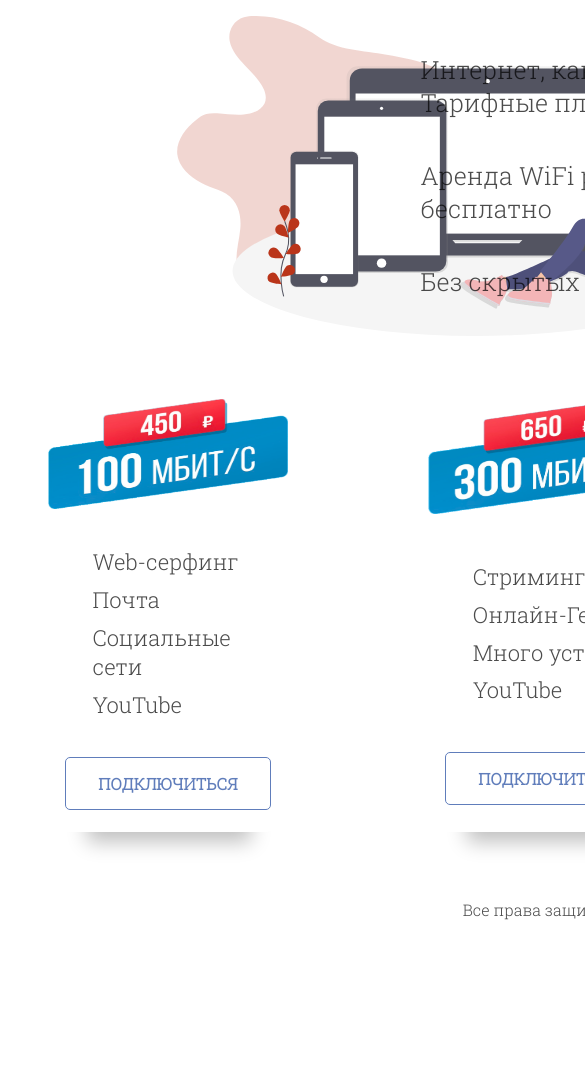
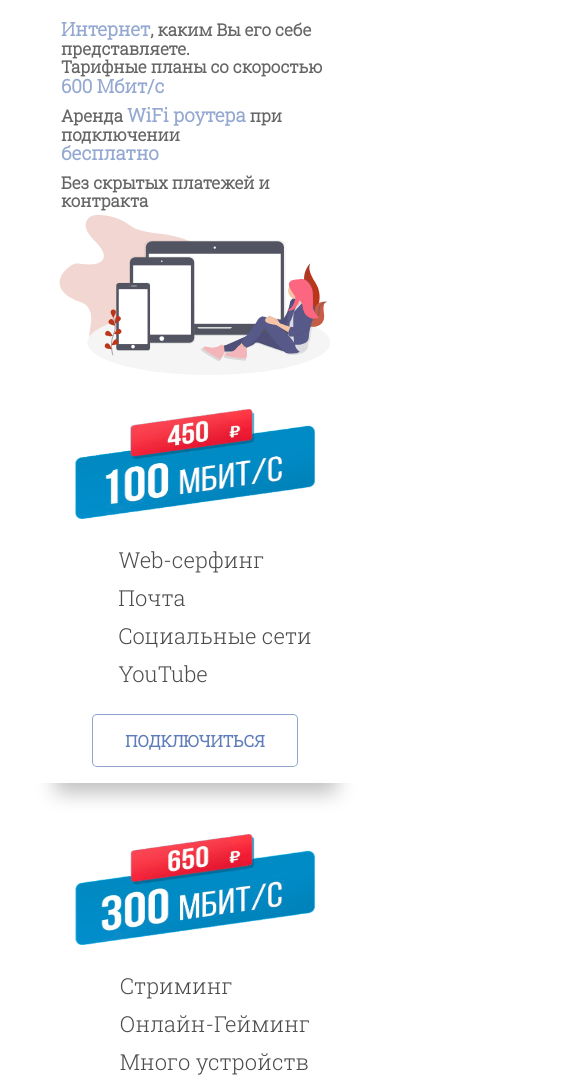
Before and after one commit to anatoly-c/landing_page, a plain HTML site: page index.html in a window 390 px wide. Shown: the part 90-1177 px from the top of the page, 585 px wide, since content can reach past the window. Before the commit the page ends 1053 px from the top, so only its background shows below. Drawn offline with Linux system fonts and the light colour scheme.

Commit message:
adding css for smartphones

```diff
--- a/index.css
+++ b/index.css
@@ -1,5 +1,7 @@
 @import url('https://fonts.googleapis.com/css2?family=Roboto+Slab:wght@100;300&display=swap');
 /*font-family: 'Roboto Slab', serif;*/
+
+/*------------css for desctop-----------------*/
 
 body{
 	font-family: 'Roboto Slab', serif;
@@ -33,6 +35,153 @@ body{
 	background-position: left;
 	background-size: 50em 20em;
 	margin-top: 2em;
+	/*margin-right: 10em;
+	margin-left: 10em;*/
+	height: auto;
+
+}
+
+.hero ul{
+	font-family: 'Roboto Slab', serif;
+	font-weight: 300;
+	font-size: 25px;
+	list-style-type: none;
+	margin-right: 2em;
+	text-decoration-style: none;
+	opacity: 0.7;
+}
+
+.hero ul li{
+	padding: 0.8em;
+}
+
+.hero ul li .point{
+	font-style: oblique 5deg;
+	color: #4f70b4;
+	font-size: 1.11em;
+}
+
+.price{
+	grid-column: 2 / 3;
+	display: grid;
+	grid-template-columns: repeat(3, 1fr);
+	grid-gap: 140px;
+	margin-top: 3em;
+}
+
+.cards{
+	display: flex;
+	flex-direction: column;
+	justify-content: space-around;
+	align-items: center;
+	/*box-shadow: -10px 0px 35px 2px rgba(133, 133, 133, 1);*/
+	box-shadow: 1px 48px 19px -38px #c0c0c0;
+	border-radius: .8em;
+}
+
+.price .cards img{
+	width: 15em;
+	height: 7em;
+}
+
+.price .cards ul{
+	font-family: 'Roboto Slab', serif;
+	font-weight: 300;
+	font-size: 22px;
+	opacity: .7;
+	list-style-type: none;
+}
+
+.price .cards ul li{
+	padding: 0.2em;
+}
+
+.price .cards form{
+	margin-bottom: 1em;
+}
+.cards:hover{
+	transform: scale(1.1);
+}
+
+.footer{
+	grid-column: 1 / 4;
+	display: flex;
+	justify-content: center;
+	align-items: center;
+	opacity: .7;
+	/*border-top: 2px solid rgba(1, 0, 0, .2);*/
+	margin-top: 2em;
+}
+
+button{
+font-family: 'Roboto Slab', serif;
+font-weight: 600;
+opacity: .9;
+display: block;
+margin: auto;
+background-color: white;
+border: 1.2px rgba(79, 112, 180, 0.7) solid;
+color: #4f70b4;
+padding: 15px 32px;
+text-align: center;
+text-decoration: none;
+font-size: 16px;
+cursor: pointer;
+border-radius: 5px;
+}
+
+button:active{
+font-family: 'Roboto Slab', serif;
+display: block;
+margin: auto;
+background-color: #4f70b4;
+border: none;
+color: white;
+transition: .03s;
+padding: 15px 32px;
+text-align: center;
+text-decoration: none;
+font-size: 16px;
+cursor: pointer;
+border-radius: 5px;
+}
+
+/*------------css for smartphon-----------------*/
+
+@media screen and (max-width: 500){
+
+	body{
+		font-family: 'Roboto Slab', serif;
+		display: grid;
+		grid-template-columns: 1fr;
+		grid-template-rows: 0.5fr 6fr 8fr 2fr;
+		margin-left: 0;
+		margin-right:  0;
+	}
+
+	.nav_bar{
+		grid-column: 1 / 2;
+		display: grid;
+		grid-template-columns: 1fr;
+		border-bottom: 2px solid rgba(1, 0, 0, .2)
+	}
+
+	.nav_bar img{
+		width: 10.3em;
+		height: 3em;
+		padding-bottom: 0.5em;
+	}
+
+.hero{
+	grid-column: 1 / 2;
+	display: flex;
+	justify-content: flex-end;
+	align-items: flex-start;
+	background-image: url("images/hero.svg");
+	background-repeat: no-repeat;
+	background-position: left;
+	background-size: 10em 4em;
+	margin-top: 2em;
 	height: auto;
 }
 
@@ -51,10 +200,10 @@ body{
 }
 
 .price{
-	grid-column: 2 / 3;
+	grid-column: 1 / 2;
 	display: grid;
-	grid-template-columns: repeat(3, 1fr);
-	grid-gap: 140px;
+	grid-template-columns: 1fr;
+	grid-gap: 50px;
 	margin-top: 3em;
 }
 
@@ -65,7 +214,7 @@ body{
 	align-items: center;
 	/*box-shadow: -10px 0px 35px 2px rgba(133, 133, 133, 1);*/
 	box-shadow: 1px 48px 19px -38px #c0c0c0;
-	border-radius: 1.5em;
+	border-radius: .8em;
 }
 
 .price .cards img{
@@ -134,3 +283,4 @@ font-size: 16px;
 cursor: pointer;
 border-radius: 5px;
 }
+	}
--- a/index.html
+++ b/index.html
@@ -5,7 +5,8 @@
     <meta name="viewport" content="width=device-width, initial-scale=1.0" />
     <meta http-equiv="X-UA-Compatible" content="ie=edge" />
 	<title>Подключить интернет</title>
-	<link rel="stylesheet" type="text/css" href="index.css">
+	<link rel="stylesheet" type="text/css" href="index.css" />
+	<link rel="stylesheet" media="only screen and (max-width: 600px)" href="smartphone.css" />
 </head>
 <body>
 	<div class="nav_bar">
@@ -14,8 +15,8 @@
 
 	<div class="hero">
 		<ul>
-			<li>Интернет, каким Вы его себе представляете.<br>Тарифные планы со скоростью 600 Мбит/с</li>
-			<li>Аренда WiFi роутера при подключении<br>бесплатно</li>
+			<li><span class="point">Интернет</span>, каким Вы его себе представляете.<br>Тарифные планы со скоростью <span class="point">600 Мбит/с</span></li>
+			<li>Аренда <span class="point">WiFi роутера</span> при подключении<br><span class="point">бесплатно</span></li>
 			<li>Без скрытых платежей и контракта</li>
 		</ul>
 	</div>
@@ -39,7 +40,7 @@
 				<ul>
 					<li>Стриминг</li>
 					<li>Онлайн-Гейминг</li>
-					<li>Много устройст</li>
+					<li>Много устройств</li>
 					<li>YouTube</li>
 				</ul>
 				<form action="">
--- /dev/null
+++ b/smartphone.css
@@ -0,0 +1,143 @@
+@import url('https://fonts.googleapis.com/css2?family=Roboto+Slab:wght@100;300&display=swap');
+/*font-family: 'Roboto Slab', serif;*/
+
+body{
+	font-family: 'Roboto Slab', serif;
+	display: grid;
+	grid-template-columns: 1fr;
+	grid-template-rows: 0.5fr 2.4fr 8fr .5fr;
+	margin-left: 1em;
+	margin-right:  1em;
+}
+
+.nav_bar{
+	grid-column: 1 / 2;
+	display: flex;
+	justify-content: flex-start;
+	align-items: center;
+	border-bottom: 2px solid rgba(1, 0, 0, .2)
+}
+
+.nav_bar img{
+	width: 10.3em;
+	height: 3em;
+	padding-bottom: 0.1em;
+}
+
+.hero{
+	grid-column: 1 / 2;
+	display: flex;
+	flex-direction: column;
+	justify-content: flex-start;
+	align-items: center;
+	background-image: url("images/hero.svg");
+	background-repeat: no-repeat;
+	background-position: bottom;
+	background-size: 19em 10em;
+	margin-top: .1em;
+	height: auto;
+}
+
+.hero ul{
+	font-family: 'Roboto Slab', serif;
+	font-weight: 800;
+	font-size: 1.05em;
+	list-style-type: none;
+	opacity: 0.6;
+	line-height: 1.1em;
+}
+
+.hero ul li{
+	padding: 0.3em;
+}
+
+.hero ul li .point{
+	font-style: oblique 5deg;
+	color: #4f70b4;
+	font-size: 1.11em;
+}
+
+.price{
+	grid-column: 1 / 2;
+	display: grid;
+	grid-template-columns: 1fr;
+	grid-gap: 50px;
+	margin-top: 2em;
+}
+
+.cards{
+	display: flex;
+	flex-direction: column;
+	justify-content: space-around;
+	align-items: center;
+	/*box-shadow: -10px 0px 35px 2px rgba(133, 133, 133, 1);*/
+	box-shadow: 1px 48px 19px -38px #c0c0c0;
+	border-radius: .8em;
+}
+
+.price .cards img{
+	width: 15em;
+	height: 7em;
+}
+
+.price .cards ul{
+	font-family: 'Roboto Slab', serif;
+	font-weight: 300;
+	font-size: 22px;
+	opacity: .7;
+	list-style-type: none;
+}
+
+.price .cards ul li{
+	padding: 0.2em;
+}
+
+.price .cards form{
+	margin-bottom: 1em;
+}
+.cards:active{
+	transform: scale(1.1);
+}
+
+.footer{
+	grid-column: 1 / 4;
+	display: flex;
+	justify-content: center;
+	align-items: center;
+	opacity: .7;
+	/*border-top: 2px solid rgba(1, 0, 0, .2);*/
+	margin-top: 2em;
+}
+
+button{
+font-family: 'Roboto Slab', serif;
+font-weight: 600;
+opacity: .9;
+display: block;
+margin: auto;
+background-color: white;
+border: 1.2px rgba(79, 112, 180, 0.7) solid;
+color: #4f70b4;
+padding: 15px 32px;
+text-align: center;
+text-decoration: none;
+font-size: 16px;
+cursor: pointer;
+border-radius: 5px;
+}
+
+button:active{
+font-family: 'Roboto Slab', serif;
+display: block;
+margin: auto;
+background-color: #4f70b4;
+border: none;
+color: white;
+transition: .1s;
+padding: 15px 32px;
+text-align: center;
+text-decoration: none;
+font-size: 16px;
+cursor: pointer;
+border-radius: 5px;
+}
```
